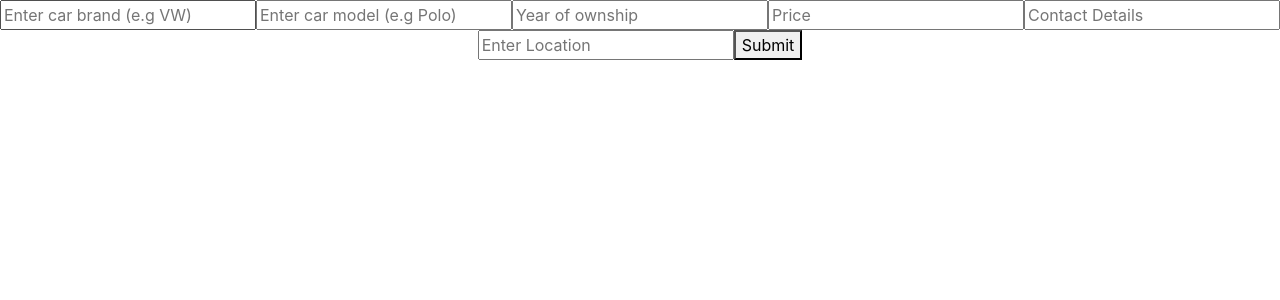
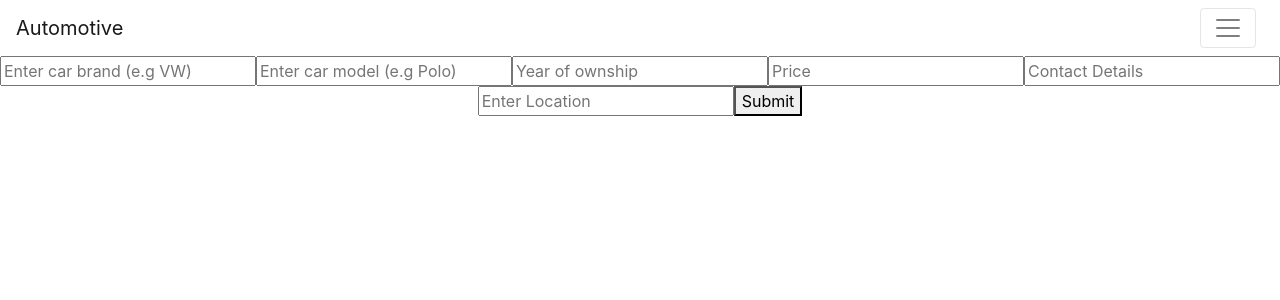
Before and after one commit to skosana721/Moral-Activities, a React (Create React App) app in the folder car-dealer/: page / in a window 1280 px wide. Shown: the top 300 px of the page. Built offline with nearby package versions, Linux system fonts and the light colour scheme.

Commit message:
created a navBar with a toggle with navigate to other pages

```diff
--- a/car-dealer/src/component/NavBar.js
+++ b/car-dealer/src/component/NavBar.js
@@ -10,7 +10,27 @@ import {
 } from "reactstrap";
 
 function NavBar() {
-  return <div></div>;
+  const [collapsed, setCollapsed] = useState(true);
+
+  const toggleNavbar = () => setCollapsed(!collapsed);
+  return (
+    <div>
+      <Navbar light>
+        <NavbarBrand>Automotive</NavbarBrand>
+        <NavbarToggler onClick={toggleNavbar} className="mr-2" />
+        <Collapse isOpen={!collapsed} navbar>
+          <Nav navbar>
+            <NavItem>
+              <NavItem>
+                <NavLink href="/">Home</NavLink>
+              </NavItem>
+              <NavLink href="/viewCar">View Cars</NavLink>
+            </NavItem>
+          </Nav>
+        </Collapse>
+      </Navbar>
+    </div>
+  );
 }
 
 export default NavBar;
```
